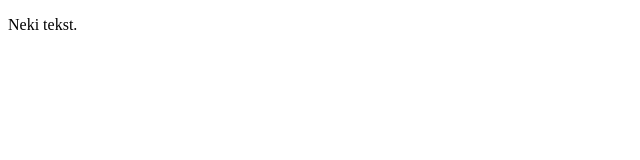
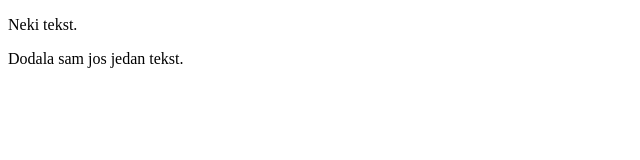
Before and after one commit to Tonka64/html_zadatak, a plain HTML site: page index.html in a window 1280 px wide. Shown: the whole page, without its empty margins (0-640 px from the left). Drawn offline with Linux system fonts and the light colour scheme.

Commit message:
Dodala sam jos jedan paragraf

```diff
--- a/index.html
+++ b/index.html
@@ -8,5 +8,6 @@
 </head>
 <body>
     <p>Neki tekst.</p>
+    <p>Dodala sam jos jedan tekst.</p>
 </body>
 </html>
```
